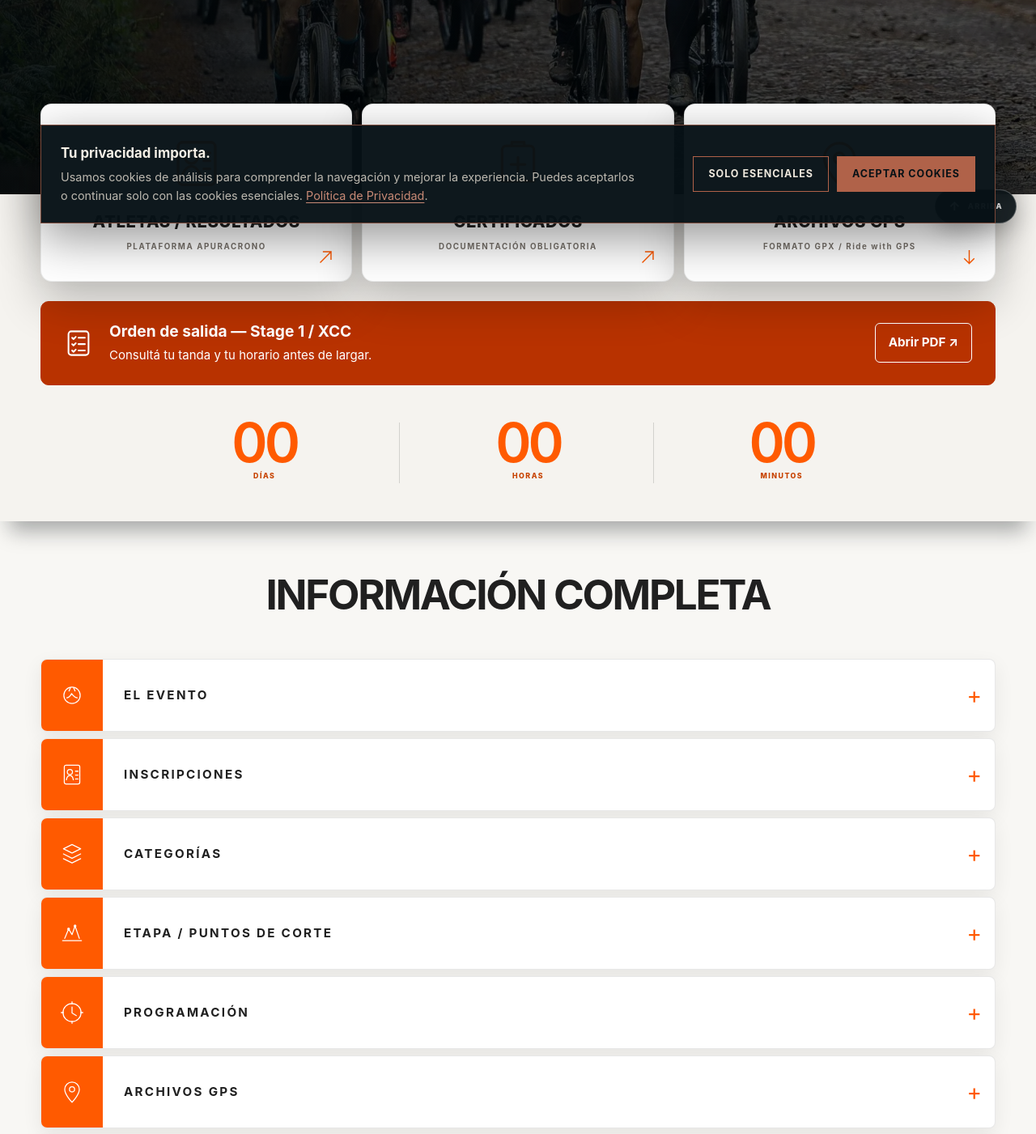
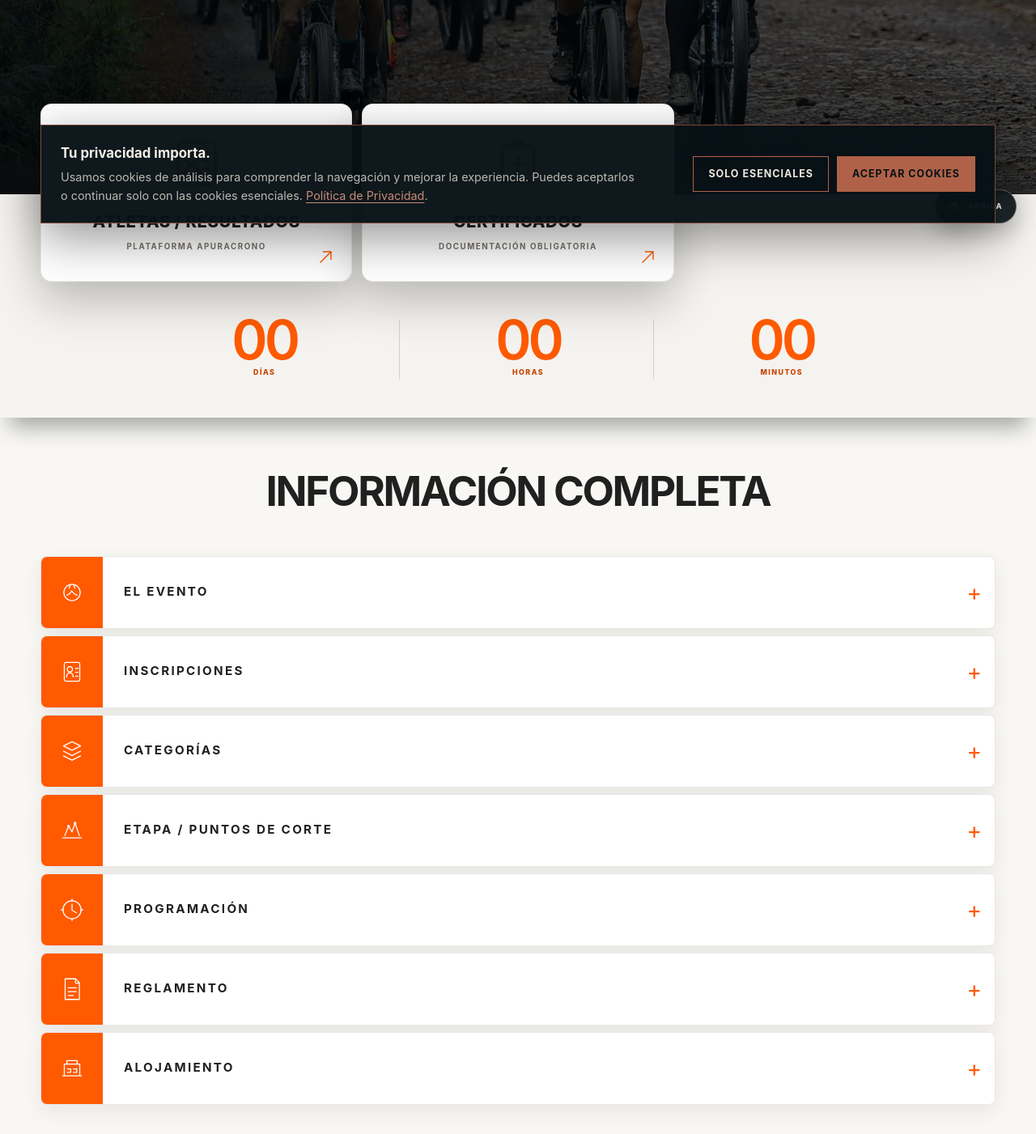
Before and after one commit to fabianolegends/threerace, a Next.js app: page /threerace-uruguay in a window 1280 px wide. Shown: the part 500-1901 px from the top of the page at 81% size. Built offline with nearby package versions, Linux system fonts and the light colour scheme.

Commit message:
Remove Uruguay GPS access and prologue start order

```diff
--- a/app/threerace-uruguay/page.tsx
+++ b/app/threerace-uruguay/page.tsx
@@ -7,8 +7,6 @@ import { getSavedLanguage, saveLanguage } from "../site-language";
 import { useSiteLanguage } from "../use-site-language";
 import LodgingDirectory from "../lodging-directory";
 import UruguayStages from "./stages";
-import StartOrder from "./start-order";
-import UruguayGpsFiles from "../uruguay-gps-files";
 import navigationStyles from "../uruguay-event-navigation.module.css";
 import UruguaySchedule from "./schedule";
 import UruguayRulebooks, { getRulebookUrl } from "../uruguay-rulebooks";
@@ -829,7 +827,7 @@ export function ThreeraceUruguayPage({
   useEffect(() => {
     const openLinkedPanel = () => {
       if (window.location.hash === "#rules") setOpenInfo(6);
-      if (window.location.hash === "#gps") setOpenInfo(5);
+
       if (window.location.hash === "#stages") setOpenInfo(3);
     };
     openLinkedPanel();
@@ -928,15 +926,13 @@ export function ThreeraceUruguayPage({
         >
           <QuickIcon type="certificate"/><b>{labels.certificate}</b><small>{labels.certificateNote}</small><i><ActionArrow direction="external" /></i>
         </a>
-        <a href="#gps" onClick={() => setOpenInfo(5)}>
-          <QuickIcon type="gps"/><b>{labels.gps}</b><small>{labels.gpsNote}</small><i><ActionArrow direction="down" /></i>
-        </a>
+
         </section>
       </section>
 
       <section className="countdown-section" aria-label="Countdown">
         <div className="section-frame">
-          <StartOrder language={language} featured />
+
         </div>
         <div className="section-frame countdown-grid">
           {countdown.map((value, index) => (
@@ -958,7 +954,7 @@ export function ThreeraceUruguayPage({
               { title: labels.categories, text: info.categories, icon: "categories" as const },
               { title: labels.stages, text: "", icon: "stages" as const },
               { title: labels.program, text: "", icon: "schedule" as const },
-              { title: labels.gps, text: "", icon: "gps" as const },
+
               { title: labels.rulebook, text: "", icon: "rulebook" as const },
               { title: labels.stay, text: info.lodging, href: lodgingUrl, action: labels.stay, icon: "lodging" as const },
             ].map(({ title, text, href, action, icon }, index) => {
@@ -974,7 +970,7 @@ export function ThreeraceUruguayPage({
                   </div>
                   <div className="original-accordion-content" id={`event-info-${index}`}>
                     <div className="accordion-panel-inner">
-                      {icon === "gps" ? <UruguayGpsFiles language={language} /> : icon === "rulebook" ? <UruguayRulebooks event="ultra" language={language} /> : icon === "lodging" ? <LodgingDirectory language={language} /> : icon === "stages" ? <UruguayStages language={language} /> : icon === "schedule" ? <UruguaySchedule language={language} /> : <OfficialText text={text} />}
+                      {icon === "rulebook" ? <UruguayRulebooks event="ultra" language={language} /> : icon === "lodging" ? <LodgingDirectory language={language} /> : icon === "stages" ? <UruguayStages language={language} /> : icon === "schedule" ? <UruguaySchedule language={language} /> : <OfficialText text={text} />}
                       {href && icon !== "lodging" && <a className="accordion-action" href={href} target="_blank" rel="noreferrer">{action} ↗</a>}
                     </div>
                   </div>
```
